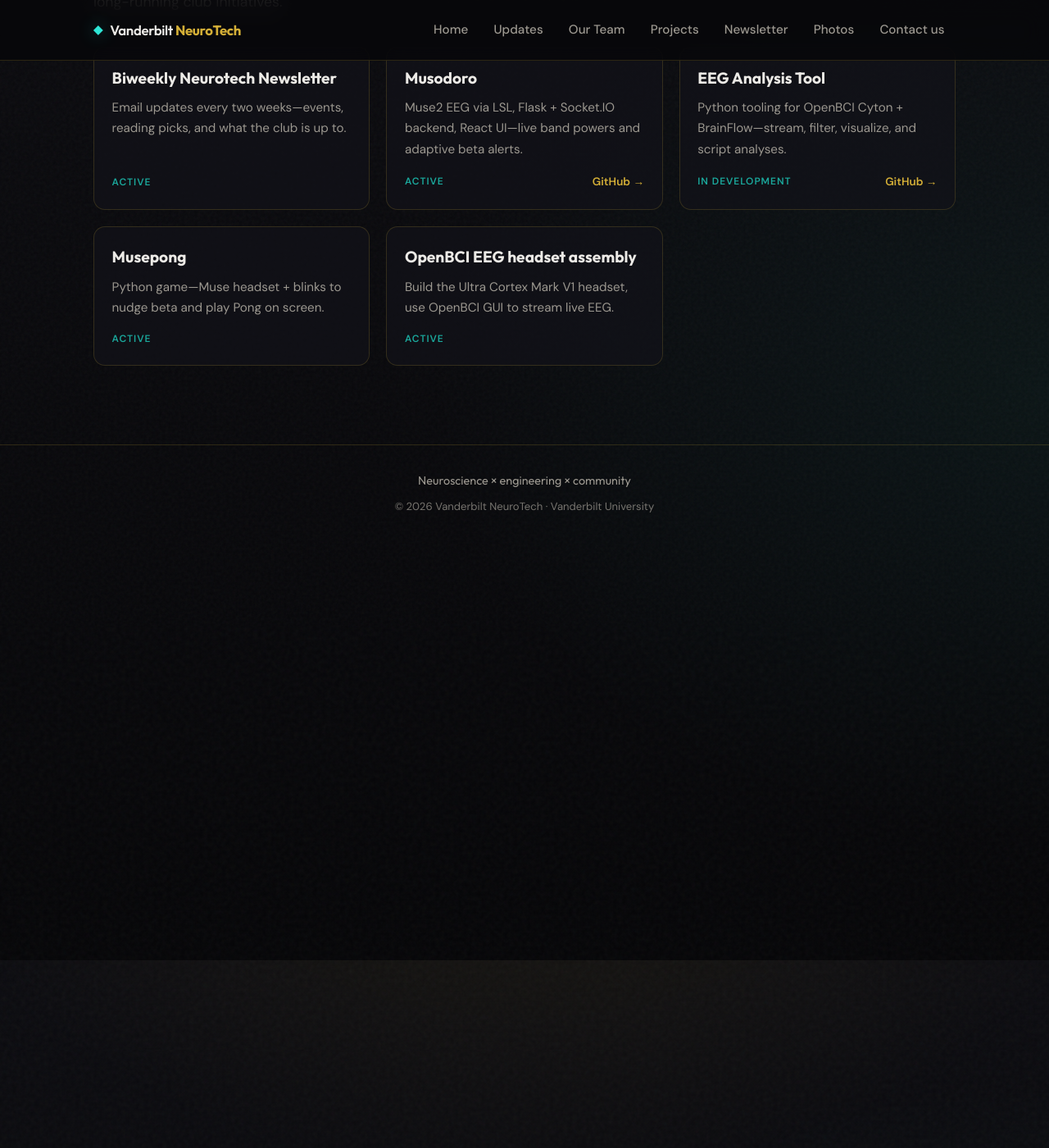
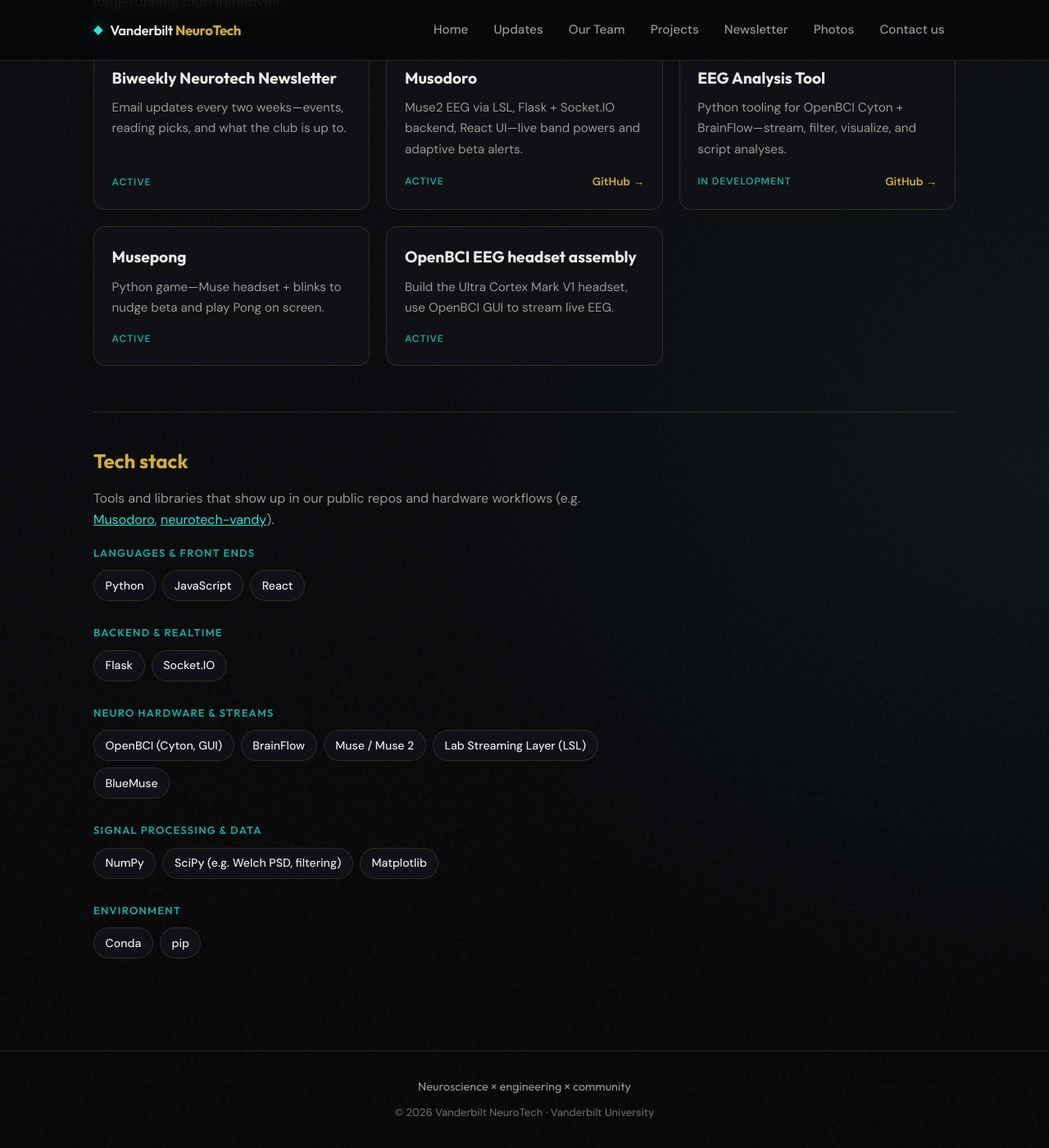
Before and after one commit to vysha-exe/Vanderbilt-NeuroTech-Git-Pages, a Jekyll site: the page built from projects.md, in a window 1280 px wide and 1400 px high, scrolled down 229 px. Shown: the whole window at 82% size. Built offline with Jekyll 4.4.1, drawn with Linux system fonts in a browser that asks for light colours; before the commit the page ends 900 px from its top, so only the background shows below that.

Commit message:
Add tech stack section below projects (from club repos)
Made-with: Cursor

```diff
--- a/_layouts/projects.html
+++ b/_layouts/projects.html
@@ -31,3 +31,11 @@ layout: default
 {% if site.projects.size == 0 %}
 <p class="empty-hint">Check back soon for new projects.</p>
 {% endif %}
+
+{% if content and content != "" %}
+<section class="tech-stack-section" aria-labelledby="tech-stack-heading">
+  <div class="tech-stack-inner prose">
+    {{ content }}
+  </div>
+</section>
+{% endif %}
--- a/assets/css/style.css
+++ b/assets/css/style.css
@@ -1019,6 +1019,87 @@ a.contact-card:hover,
   margin-top: 0.5rem;
 }
 
+/* Projects page — tech stack */
+.tech-stack-section {
+  margin-top: 3.5rem;
+  padding-top: 2.5rem;
+  border-top: 1px solid var(--border);
+}
+
+.tech-stack-inner {
+  max-width: 42rem;
+}
+
+.tech-stack-inner h2 {
+  font-family: var(--font-sans);
+  font-size: 1.5rem;
+  margin: 0 0 0.75rem;
+  color: var(--gold);
+}
+
+.tech-stack-intro {
+  margin: 0 0 2rem;
+  color: var(--text-muted);
+  font-size: 1rem;
+}
+
+.tech-stack-intro a {
+  color: var(--cyan);
+}
+
+.tech-stack-groups {
+  list-style: none;
+  margin: 0;
+  padding: 0;
+}
+
+.tech-stack-groups > li {
+  margin-bottom: 1.75rem;
+}
+
+.tech-stack-groups > li:last-child {
+  margin-bottom: 0;
+}
+
+.tech-stack-groups h3 {
+  font-family: var(--font-sans);
+  font-size: 0.8rem;
+  text-transform: uppercase;
+  letter-spacing: 0.1em;
+  color: var(--cyan-dim);
+  margin: 0 0 0.65rem;
+  font-weight: 600;
+}
+
+.tech-stack-tags {
+  list-style: none;
+  margin: 0;
+  padding: 0;
+  display: flex;
+  flex-wrap: wrap;
+  gap: 0.5rem;
+}
+
+.tech-stack-tags li {
+  font-size: 0.88rem;
+  font-weight: 500;
+  padding: 0.4rem 0.85rem;
+  border-radius: 999px;
+  border: 1px solid var(--border);
+  background: rgba(18, 18, 26, 0.85);
+  color: var(--text);
+}
+
+.tech-stack-inner.prose .tech-stack-groups,
+.tech-stack-inner.prose .tech-stack-tags {
+  padding-left: 0;
+  margin-left: 0;
+}
+
+.tech-stack-inner.prose .tech-stack-groups > li > ul {
+  margin-bottom: 0;
+}
+
 .video-placeholder {
   margin: 1.75rem 0;
   padding: 1.25rem 1.35rem;
--- a/projects.md
+++ b/projects.md
@@ -4,3 +4,49 @@ title: Projects
 permalink: /projects/
 lede: "Explore what we are building—from coursework-adjacent experiments to long-running club initiatives."
 ---
+
+<h2 id="tech-stack-heading">Tech stack</h2>
+<p class="tech-stack-intro">Tools and libraries that show up in our public repos and hardware workflows (e.g. <a href="https://github.com/vysha-exe/Musodoro">Musodoro</a>, <a href="https://github.com/dnxjcui/neurotech-vandy">neurotech-vandy</a>).</p>
+
+<ul class="tech-stack-groups">
+  <li>
+    <h3>Languages &amp; front ends</h3>
+    <ul class="tech-stack-tags">
+      <li>Python</li>
+      <li>JavaScript</li>
+      <li>React</li>
+    </ul>
+  </li>
+  <li>
+    <h3>Backend &amp; realtime</h3>
+    <ul class="tech-stack-tags">
+      <li>Flask</li>
+      <li>Socket.IO</li>
+    </ul>
+  </li>
+  <li>
+    <h3>Neuro hardware &amp; streams</h3>
+    <ul class="tech-stack-tags">
+      <li>OpenBCI (Cyton, GUI)</li>
+      <li>BrainFlow</li>
+      <li>Muse / Muse 2</li>
+      <li>Lab Streaming Layer (LSL)</li>
+      <li>BlueMuse</li>
+    </ul>
+  </li>
+  <li>
+    <h3>Signal processing &amp; data</h3>
+    <ul class="tech-stack-tags">
+      <li>NumPy</li>
+      <li>SciPy (e.g. Welch PSD, filtering)</li>
+      <li>Matplotlib</li>
+    </ul>
+  </li>
+  <li>
+    <h3>Environment</h3>
+    <ul class="tech-stack-tags">
+      <li>Conda</li>
+      <li>pip</li>
+    </ul>
+  </li>
+</ul>
```
